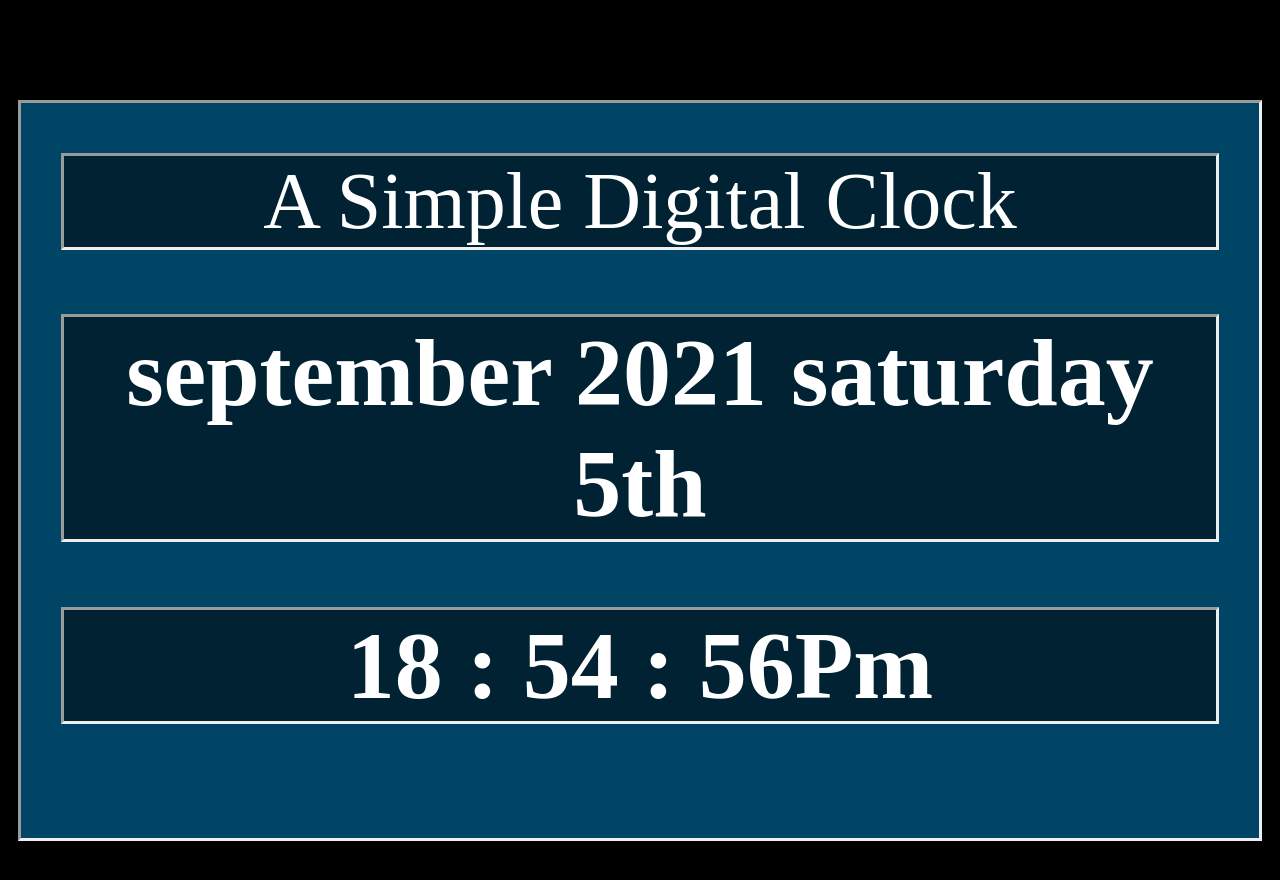
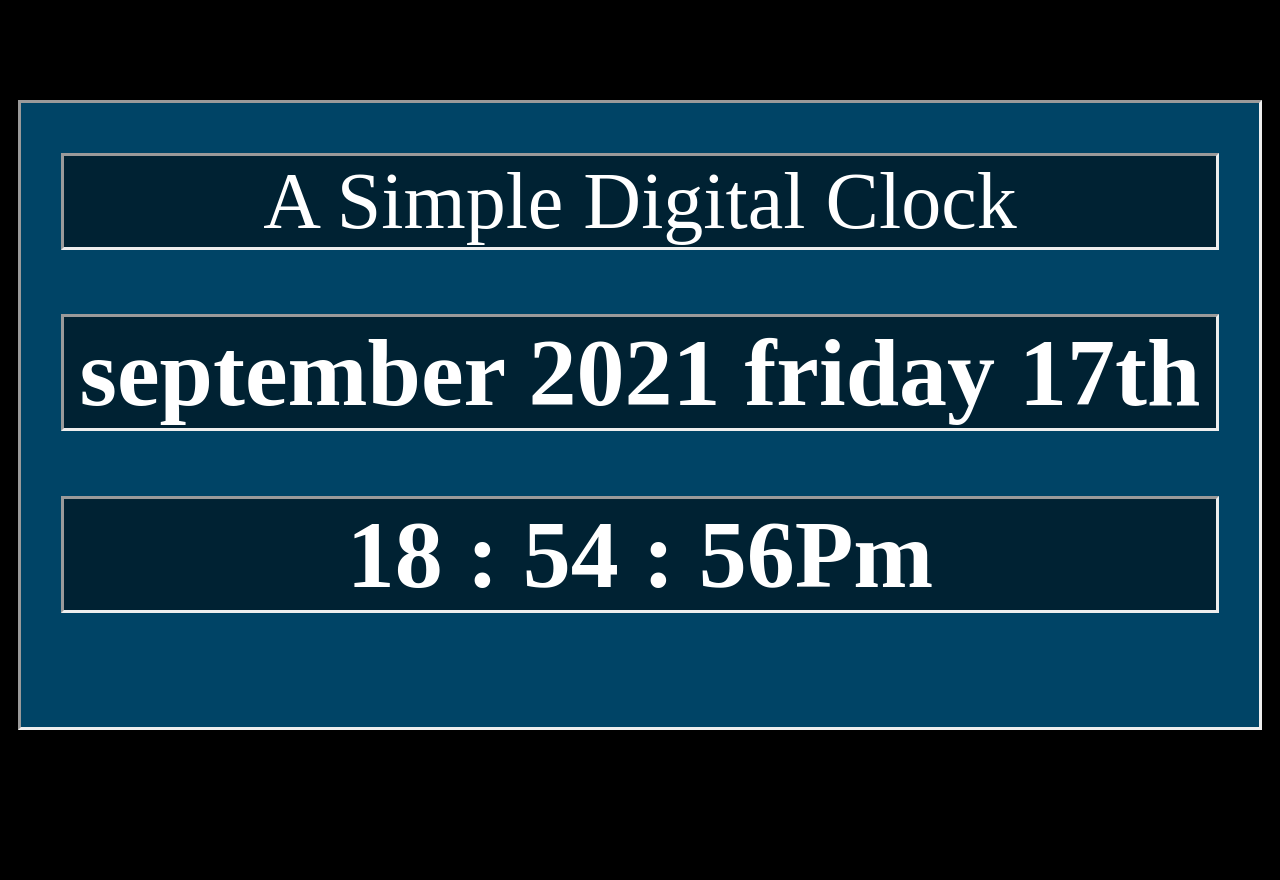
Before and after one commit to oliverlaflamme/digital-clock, a plain HTML site: page clock/index.html in a window 1280 px wide. After the commit the page ends 856 px from the top, so only its background shows below. Drawn offline with Linux system fonts and the light colour scheme.

Commit message:
Add files via upload

```diff
--- a/clock/clock.js
+++ b/clock/clock.js
@@ -38,7 +38,7 @@ displayTime.textContent = (1); {
 function simpleClock() {
     const date = new Date();
     const months = ["January", "february", "march", "april", "may", "june", "july", "august", "september", "october", "november", "december"]
-    const weekDays = ["monday", "tuesday", "wednesday", "thursday", "friday", "saturday", "sunday"]
+    const weekDays = ["sunday", "monday", "tuesday", "wednesday", "thursday", "friday", "saturday",];
 
     let seconds = date.getSeconds();
     let minutes = date.getMinutes();
@@ -48,13 +48,13 @@ function simpleClock() {
     let month = date.getMonth();
     let day = date.getDay();
 
+
     // even by selecting  get days VALUE FROM MY VARIABLE LET DAY its still showing up as saturday"
-    console.log("today is " + weekDays[day]);
-    console.log(new Date); // this display the right day
+    // this display the right day
 
     // IS MY MONTH ALSO RIGHT OR AM I JUST SEPTEMBER RANDOMLY LUCKY ?
 
-    document.getElementById("time-display").textContent = months[date.getMonth()] + ' ' + date.getFullYear() + " " + weekDays[date.getDay()] + " " + [date.getDay()] + ("th");
+    document.getElementById("time-display").textContent = months[date.getMonth()] + ' ' + date.getFullYear() + " " + weekDays[date.getDay()] + " " + [date.getDate()] + ("th");
 
 
 
@@ -65,11 +65,11 @@ function simpleClock() {
     }
 
     if (minutes < 10) {
-        seconds = "0" + seconds;
+        minutes = "0" + minutes;
     }
 
     if (hours < 10) {
-        seconds = "0" + seconds;
+        hours = "0" + hours;
     }
 
 
@@ -88,6 +88,7 @@ function simpleClock() {
     document.getElementById("date-display").textContent = ` ${hours} : ${minutes} : ${seconds}`;
 
 
+
 }
 
 setInterval(simpleClock, 1000);
--- a/clock/index.html
+++ b/clock/index.html
@@ -13,7 +13,7 @@
 </head>
 
 <body>
-    <div class="container">
+    <div class="container" id="container1">
         <div class="header">
             <header>A Simple Digital Clock</header>
         </div><!-- end header -->
```
